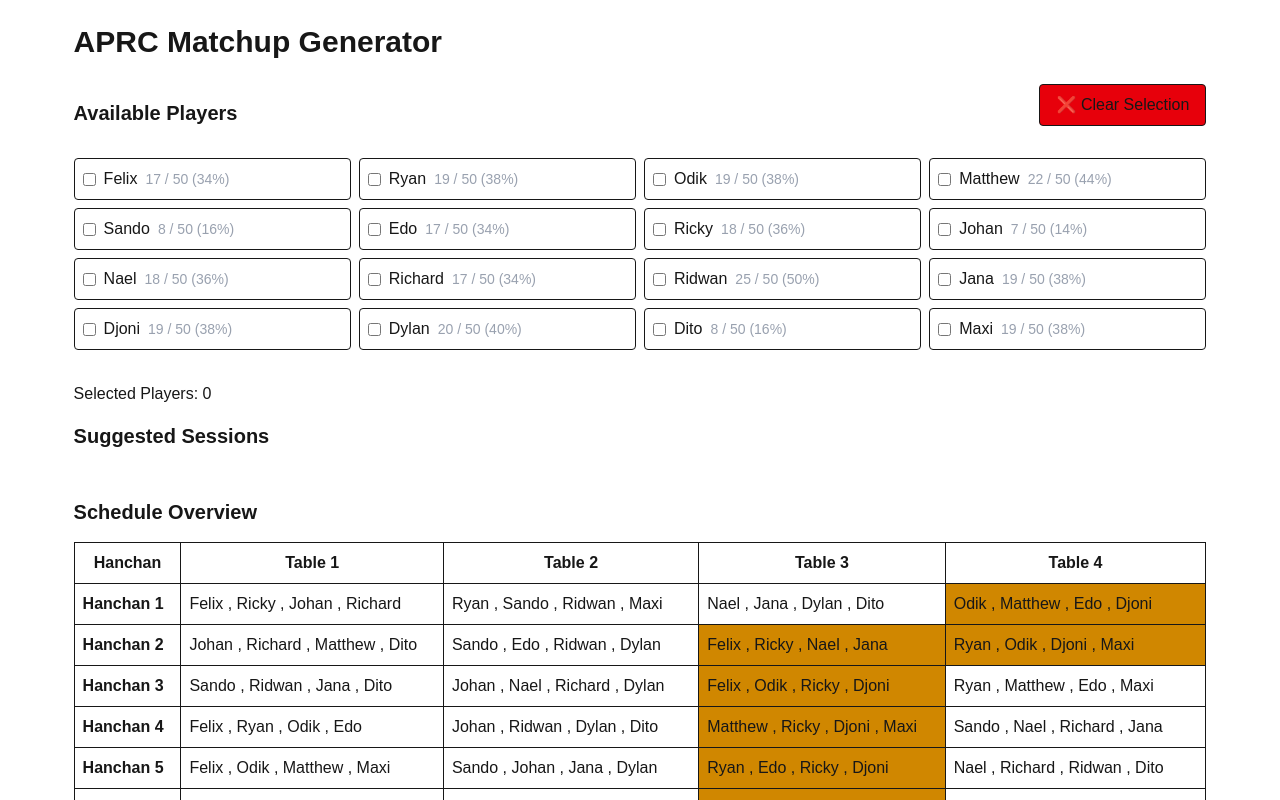
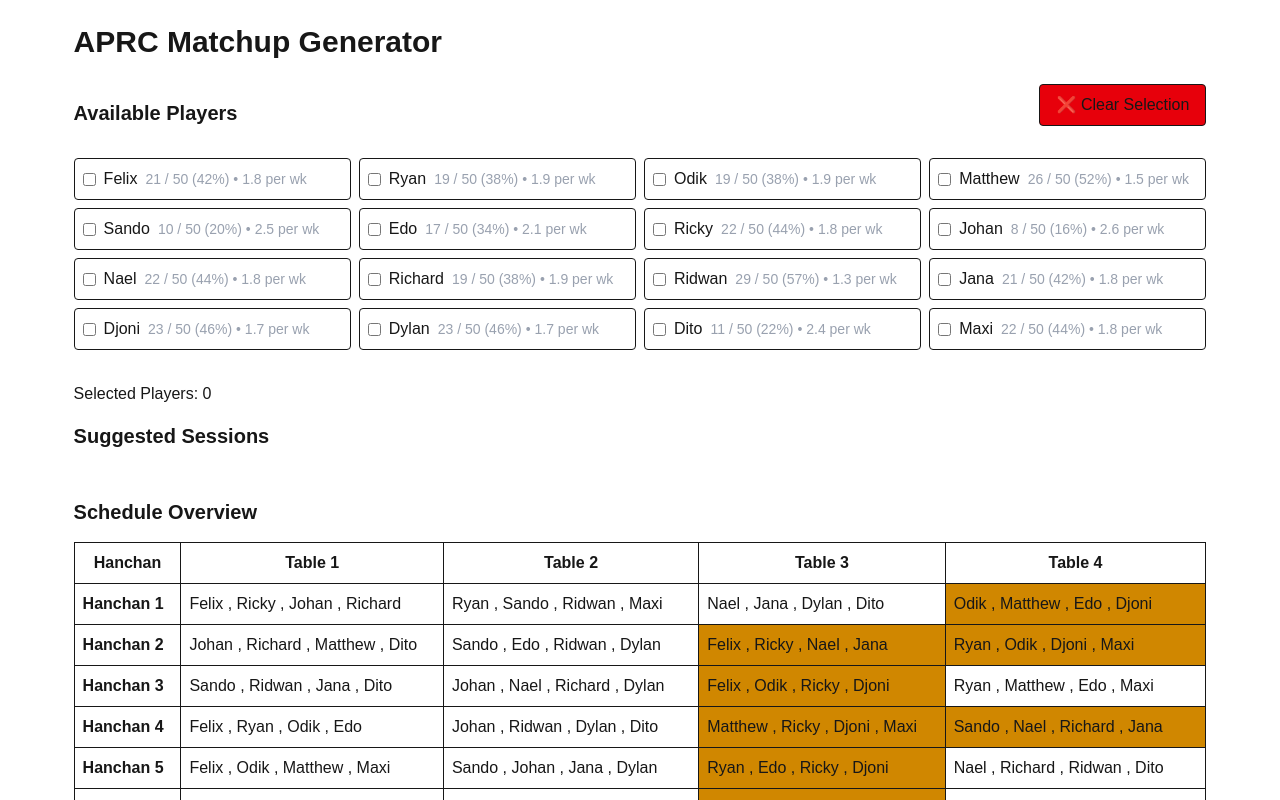
Before and after one commit to whitesn/aprc-matchup-generator, a Next.js app: page / in a window 1280 px wide. Shown: the top 800 px of the page. Built offline with nearby package versions, Linux system fonts and the light colour scheme.

Commit message:
Updated completed matches, added estimate game per week needed in player display

```diff
--- a/app/page.tsx
+++ b/app/page.tsx
@@ -214,6 +214,23 @@ export default function Home() {
     return counts;
   }, [scheduleData]);
 
+  const remainingSundays = useMemo(() => {
+    const today = new Date();
+    const end = new Date("2026-09-30");
+
+    let count = 0;
+    const d = new Date(today);
+
+    while (d <= end) {
+      if (d.getDay() === 0) {
+        count++;
+      }
+      d.setDate(d.getDate() + 1);
+    }
+
+    return Math.max(count, 1);
+  }, []);
+
   if (!scheduleData || !completedData) {
     return <main className="p-6">Loading...</main>;
   }
@@ -236,7 +253,17 @@ export default function Home() {
       </div>
 
       <div className="grid grid-cols-2 md:grid-cols-4 gap-2 mb-8">
-        {scheduleData.participants.map((player) => (
+        {scheduleData.participants.map((player) => {
+          const completed = playerMatchCounts[player.id] ?? 0;
+          const total = totalMatches[player.id] ?? 0;
+
+          const gamesLeft = Math.max(total - completed, 0);
+
+          const percent = total > 0 ? Math.floor((completed / total) * 100) : 0;
+
+          const gamesPerWeek = (gamesLeft / remainingSundays).toFixed(1);
+
+          return (
             <label
               key={player.id}
               className="border rounded p-2 flex items-center gap-2"
@@ -258,43 +285,16 @@ export default function Home() {
               {player.name}
 
               <span className="text-gray-400 text-sm">
-              {playerMatchCounts[player.id] ?? 0} /{" "}
-              {totalMatches[player.id] ?? 0} (
-              {Math.floor(
-                (playerMatchCounts[player.id] / totalMatches[player.id]) * 100,
-              )}
-              %)
+                {completed} / {total} ({percent}%)
+                {" • "}
+                {gamesPerWeek} per wk
               </span>
             </label>
-        ))}
+          );
+        })}
       </div>
 
       <div className="mb-4">Selected Players: {selectedPlayers.length}</div>
-
-      {/* <div className="mb-8">Playable Tables: {playableTables.length}</div>
-
-      <details className="mb-8">
-        <summary className="text-xl font-semibold cursor-pointer mb-4">
-          Playable Tables ({playableTables.length})
-        </summary>
-
-        <div className="space-y-3 mt-4">
-          {playableTables.map((table) => (
-            <div
-              key={`${table.hanchanId}-${table.tableNo}`}
-              className="border rounded p-4"
-            >
-              <div className="font-semibold">
-                Hanchan {table.hanchanId} - Table {table.tableNo}
-              </div>
-
-              <div className="mt-2">
-                {table.players.map((id) => participantMap[id]).join(", ")}
-              </div>
-            </div>
-          ))}
-        </div>
-      </details> */}
 
       <h2 className="text-xl font-semibold mb-4">Suggested Sessions</h2>
 
--- a/public/completed.json
+++ b/public/completed.json
@@ -3,7 +3,7 @@
     { "id": 1, "tables": [4] },
     { "id": 2, "tables": [3, 4] },
     { "id": 3, "tables": [3] },
-    { "id": 4, "tables": [3] },
+    { "id": 4, "tables": [3, 4] },
     { "id": 5, "tables": [3] },
     { "id": 6, "tables": [3] },
     { "id": 7, "tables": [2, 3] },
@@ -13,9 +13,9 @@
     { "id": 11, "tables": [1, 2, 3] },
     { "id": 12, "tables": [2, 4] },
     { "id": 13, "tables": [1, 2, 3] },
-    { "id": 14, "tables": [2, 4] },
+    { "id": 14, "tables": [2, 3, 4] },
     { "id": 15, "tables": [1] },
-    { "id": 16, "tables": [] },
+    { "id": 16, "tables": [1, 3] },
     { "id": 17, "tables": [] },
     { "id": 18, "tables": [4] },
     { "id": 19, "tables": [2, 4] },
@@ -30,23 +30,23 @@
     { "id": 28, "tables": [1, 4] },
     { "id": 29, "tables": [] },
     { "id": 30, "tables": [1] },
-    { "id": 31, "tables": [] },
+    { "id": 31, "tables": [4] },
     { "id": 32, "tables": [2, 3, 4] },
     { "id": 33, "tables": [2] },
     { "id": 34, "tables": [] },
-    { "id": 35, "tables": [1, 2] },
+    { "id": 35, "tables": [1, 2, 3] },
     { "id": 36, "tables": [2, 3] },
     { "id": 37, "tables": [1, 4] },
     { "id": 38, "tables": [1] },
-    { "id": 39, "tables": [] },
-    { "id": 40, "tables": [] },
+    { "id": 39, "tables": [2] },
+    { "id": 40, "tables": [3] },
     { "id": 41, "tables": [4] },
     { "id": 42, "tables": [2, 3, 4] },
-    { "id": 43, "tables": [] },
+    { "id": 43, "tables": [4] },
     { "id": 44, "tables": [] },
     { "id": 45, "tables": [1, 4] },
     { "id": 46, "tables": [1, 4] },
-    { "id": 47, "tables": [2] },
+    { "id": 47, "tables": [2, 3] },
     { "id": 48, "tables": [2, 3] },
     { "id": 49, "tables": [4, 3] },
     { "id": 50, "tables": [] }
```
Lines whose indentation alone changed are shown as unchanged.
